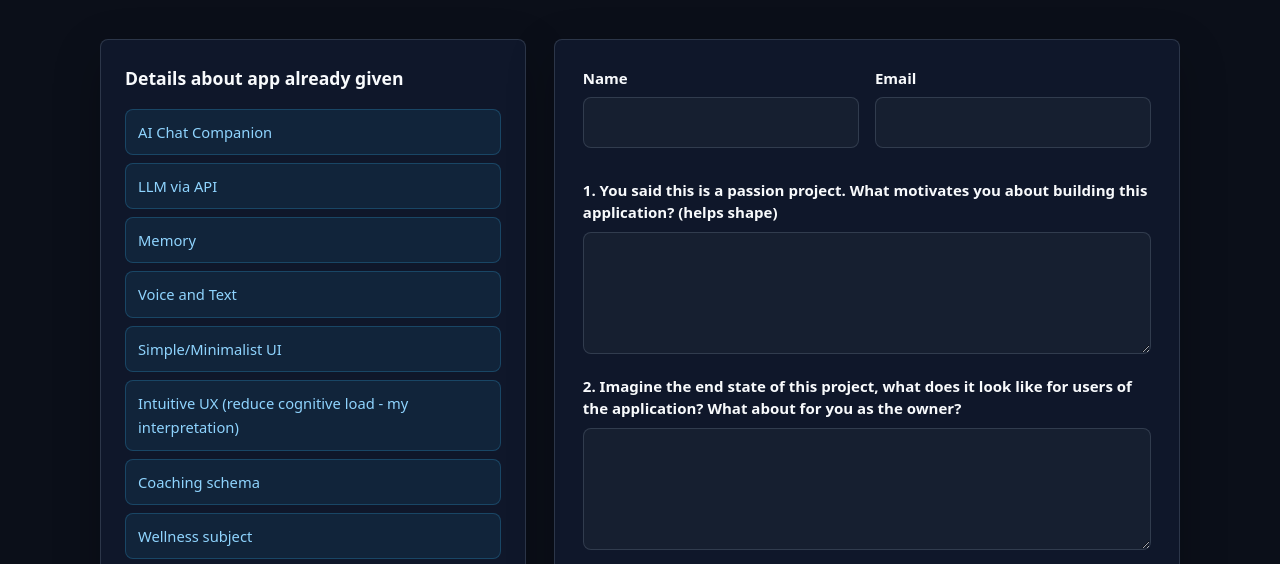
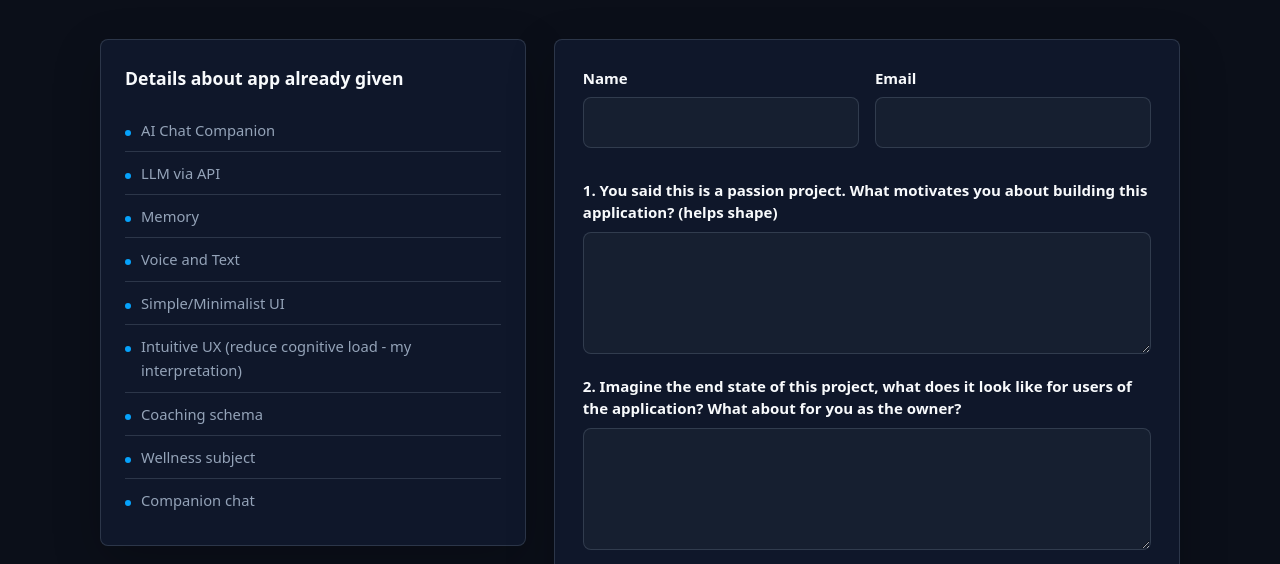
Before and after one commit to schoedel-learn/steve-upwork-iOS, a plain HTML site: page index.html in a window 1280 px wide. Shown: the part 229-793 px from the top of the page. Drawn offline with Linux system fonts and the light colour scheme.

Commit message:
Simplify details list styling

```diff
--- a/index.html
+++ b/index.html
@@ -85,20 +85,33 @@
       }
 
       ul {
-        display: grid;
-        gap: 8px;
         list-style: none;
         margin: 0;
         padding: 0;
       }
 
       li {
-        background: rgba(56, 189, 248, 0.08);
-        border: 1px solid rgba(56, 189, 248, 0.22);
-        border-radius: 8px;
-        color: var(--accent-soft);
+        align-items: baseline;
+        border-top: 1px solid var(--line);
+        color: var(--muted);
+        display: flex;
         font-size: 0.92rem;
-        padding: 10px 12px;
+        gap: 10px;
+        padding: 9px 0;
+      }
+
+      li:first-child {
+        border-top: 0;
+      }
+
+      li::before {
+        background: var(--accent);
+        border-radius: 999px;
+        content: "";
+        flex: 0 0 auto;
+        height: 6px;
+        margin-top: 0.62em;
+        width: 6px;
       }
 
       form {
```
